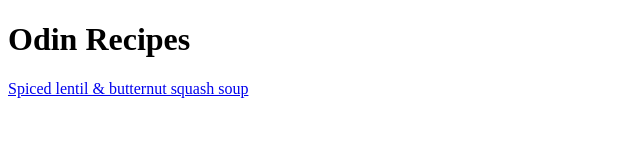
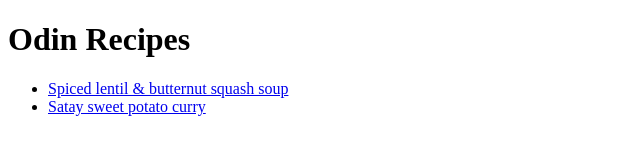
Before and after one commit to p-stevenson/odin-recipes, a plain HTML site: page index.html in a window 1280 px wide. Shown: the whole page, without its empty margins (0-640 px from the left). Drawn offline with Linux system fonts and the light colour scheme.

Commit message:
Multiple changes see notes.
Add completed recipe satay-sweet-potato-curry.html
Add lemon-cheesecake.html
Add picture of lemon-cheesecake
Add picture of satay-sweet-potato-curry

index.html add link to new recipe
create unordered list of recipes

```diff
--- a/index.html
+++ b/index.html
@@ -8,6 +8,9 @@
 </head>
 <body>
     <h1>Odin Recipes</h1>
-    <a href="recipes/spiced-lentil-butternut-squash-soup.html">Spiced lentil & butternut squash soup</a>
+    <ul>
+        <li><a href="recipes/spiced-lentil-butternut-squash-soup.html">Spiced lentil & butternut squash soup</a></li>
+        <li><a href="recipes/satay-sweet-potato-curry.html">Satay sweet potato curry</a></li>
+    </ul>
 </body>
 </html>
```
